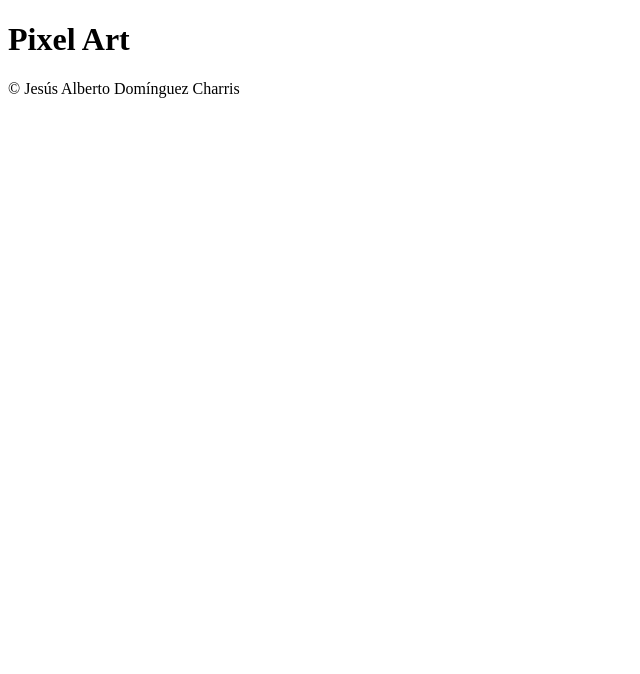
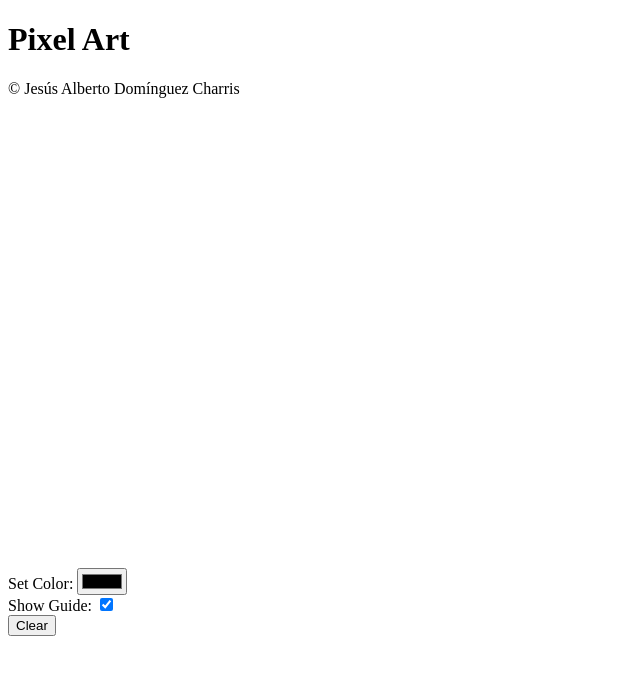
Before and after one commit to jesusdominguez2004/pixel-art-canvas, a plain HTML site: page index.html in a window 1280 px wide. Shown: the whole page, without its empty margins (0-640 px from the left). Drawn offline with Linux system fonts and the light colour scheme.

Commit message:
css, js y elementos html nuevos

```diff
--- /dev/null
+++ b/css/main.css
@@ -0,0 +1 @@
+/* Hoja CSS principal */
--- a/index.html
+++ b/index.html
@@ -5,12 +5,34 @@
     <meta charset="UTF-8">
     <meta http-equiv="X-UA-Compatible" content="IE=edge">
     <meta name="viewport" content="width=device-width, initial-scale=1.0">
-    <!-- Título y hoja CSS -->
     <title>Pixel Art | Canvas</title>
+    <link rel="stylesheet" href="css/main.css">
+    <script src="js/main.js" defer></script>
 </head>
 <!-- Contenido página -->
 <body>
     <h1>Pixel Art</h1>
     <p>© Jesús Alberto Domínguez Charris</p>
+
+    <!-- Canvas -->
+    <div>
+        <div id="guie"></div>
+        <canvas width="450" height="450" id="canvas"></canvas>
+    </div>
+
+    <!-- Controles -->
+    <div>
+        <label for="colorInput">Set Color: </label>
+        <input type="color" id="colorInput">
+    </div>
+
+    <div>
+        <label for="toggleGuide">Show Guide: </label>
+        <input type="checkbox" id="toggleGuide" checked>
+    </div>
+
+    <div>
+        <button type="button" id="clearButton">Clear</button>
+    </div>
 </body>
 </html>
--- /dev/null
+++ b/js/main.js
@@ -0,0 +1 @@
+// JavaScript principal
```
